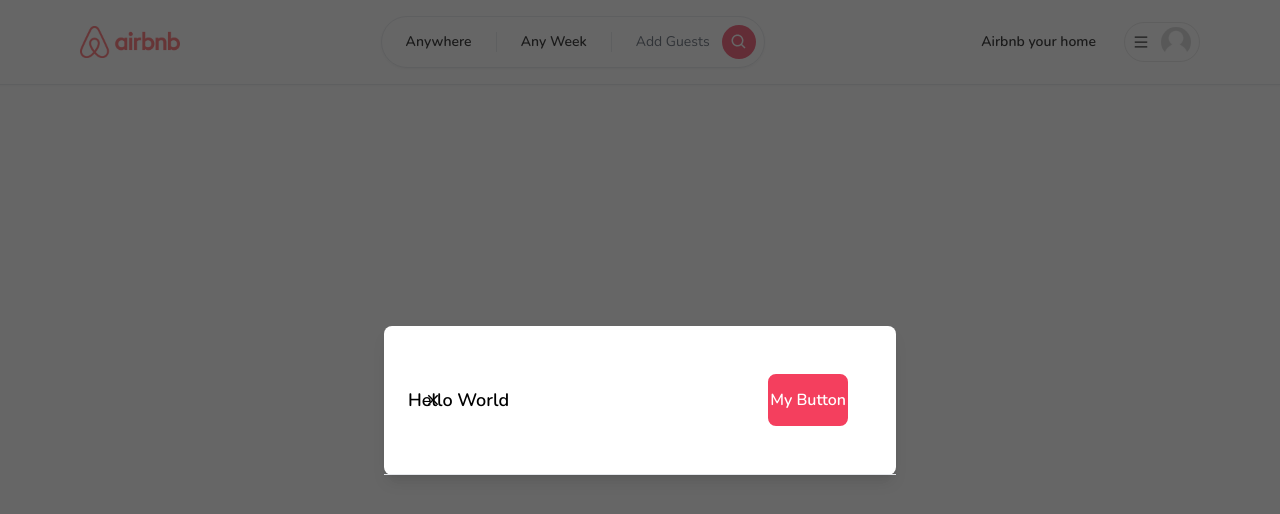
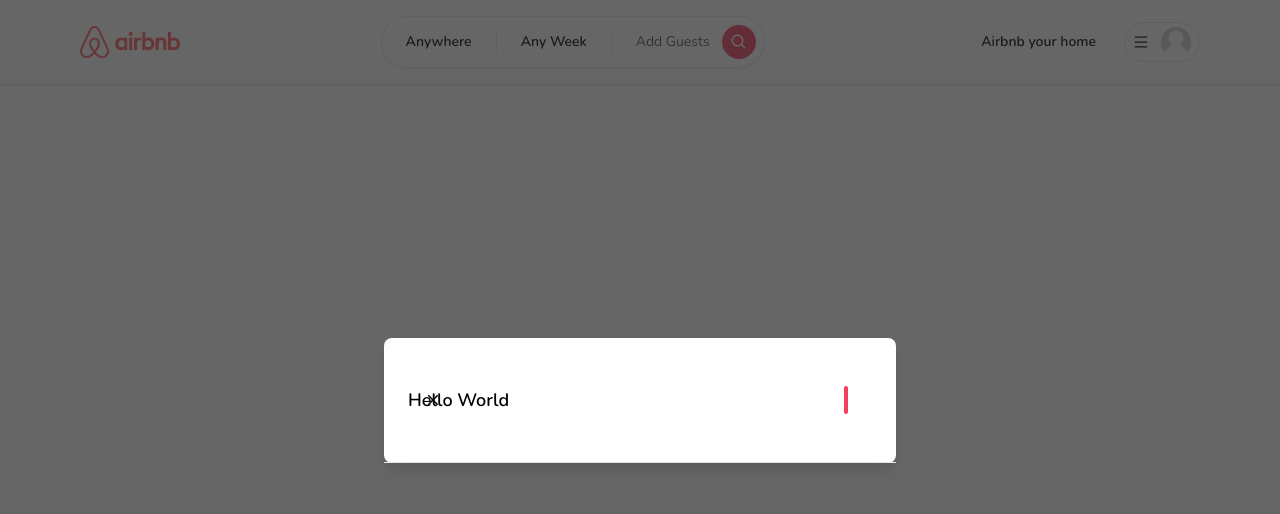
Before and after one commit to achan88/Airbnb-Clone, a Next.js app: page / in a window 1280 px wide. Shown: the top 514 px of the page. Built offline with nearby package versions, Linux system fonts and the light colour scheme.

Commit message:
Register sign up works..

```diff
--- a/app/components/modals/Modal.tsx
+++ b/app/components/modals/Modal.tsx
@@ -14,7 +14,7 @@
     actionLabel: string;
     disabled?: boolean;
     secondaryAction?: () => void;
-    secondaryLabel?: string;
+    secondaryActionLabel?: string;
 }
 
 const Modal: React.FC<ModalProps> = ({
@@ -27,7 +27,7 @@
     actionLabel,
     disabled,
     secondaryAction,
-    secondaryLabel
+    secondaryActionLabel
 }) => {
     const [showModal, setShowModal] = useState(isOpen);
 
@@ -168,7 +168,20 @@
                                             w-full
                                         "
                                     >
-                                        <Button label="My Button"/>
+                                    {secondaryAction && secondaryActionLabel && (
+                                        <Button
+                                            outline
+                                            disabled={disabled}
+                                            label={secondaryActionLabel}
+                                            onClick={handleSecondaryAction}
+                                        />
+                                    )}
+
+                                        <Button
+                                            disabled={disabled}
+                                            label={actionLabel}
+                                            onClick={handleSubmit}
+                                        />
                                     </div>
                                 </div>
                             </div>
```
